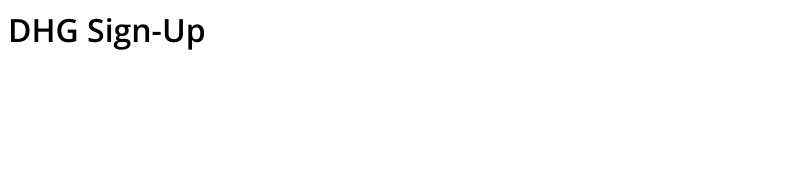
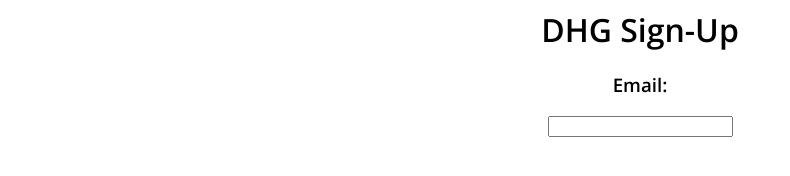
Before and after one commit to dhg-sign-up/dhg-sign-up.github.io, a plain HTML site: page index.html in a window 1280 px wide. Shown: the whole page, without its empty margins (0-790 px from the left). Drawn offline with nearby package versions, Linux system fonts and the light colour scheme.

Commit message:
Update index.html

```diff
--- a/index.html
+++ b/index.html
@@ -9,6 +9,7 @@
 <style>
 html {
   font-family: 'Open Sans', sans-serif;
+  text-align: center;
 }
 </style>
 
@@ -22,5 +23,9 @@ html {
 
 <body>
 <h1>DHG Sign-Up</h1>
+<form method="post" action="http://dhg.x10.mx/submit.php">
+  <h3>Email:</h3>
+<input type="text" name="email">
+</form>
 </body>
 </html>
```
